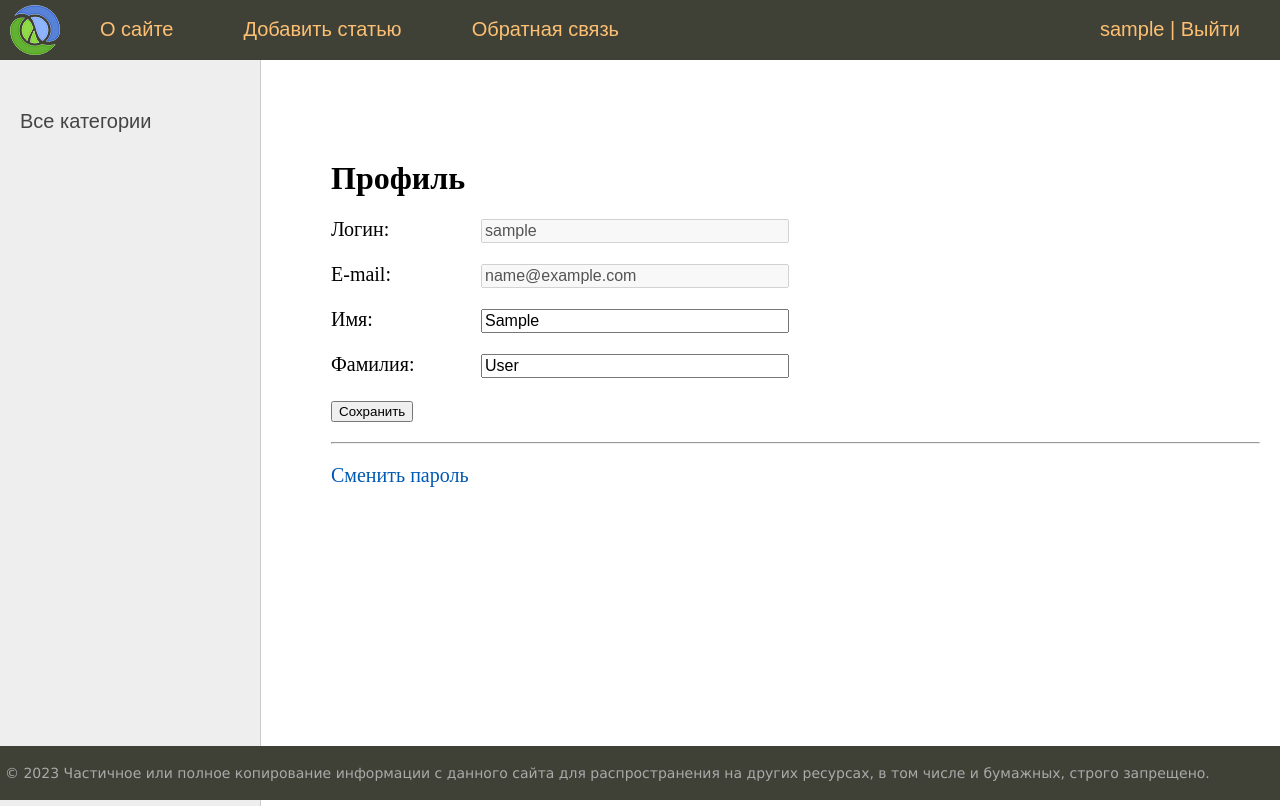
After one commit to OlegAmstl/SiteWomen, a Django app: page /users/profile/ in a window 1280 px wide. The commit adds this page. Run offline with Django 5.2, Linux system fonts and the light colour scheme; the visitor is signed in with stand-in values (Sample User, id 1); data that the repository does not hold is empty; parts of the project's set-up code (start-up, migrations or seed data) failed here and were passed over.

Commit message:
Password change.

```diff
--- a/sitewomen/settings.py
+++ b/sitewomen/settings.py
@@ -109,3 +109,5 @@ AUTHENTICATION_BACKENDS = [
     'django.contrib.auth.backends.ModelBackend',
     'users.authentication.EmailAuthBackend',
 ]
+
+EMAIL_BACKEND = "django.core.mail.backends.console.EmailBackend"
--- a/templates/base.html
+++ b/templates/base.html
@@ -21,7 +21,7 @@
 	<li><a href="{% url m.url_name %}">{{m.title}}</a></li>
 {% endfor %}
 {% if user.is_authenticated %}
-	<li class="last">{{ user.username }} | <a href="{% url 'users:logout' %}">Выйти</a></li>
+	<li class="last"><a href="{% url 'users:pofile' %}">{{ user.username }}</a> | <a href="{% url 'users:logout' %}">Выйти</a></li>
 {% else %}
 	<li class="last"><a href="{% url 'users:login' %}">Войти</a> | <a
 			href="{% url 'users:register' %}">Регестация</a></li>
--- a/users/forms.py
+++ b/users/forms.py
@@ -1,5 +1,6 @@
 from django import forms
-from django.contrib.auth.forms import AuthenticationForm, UserCreationForm
+from django.contrib.auth.forms import AuthenticationForm, UserCreationForm, \
+    PasswordChangeForm
 from django.contrib.auth import get_user_model
 
 
@@ -23,7 +24,7 @@ class RegisterUserForm(UserCreationForm):
 
     username = forms.CharField(label='Логин')
     password1 = forms.CharField(label='Пароль',
-                               widget=forms.PasswordInput())
+                                widget=forms.PasswordInput())
     password2 = forms.CharField(label='Повтор пароля',
                                 widget=forms.PasswordInput())
 
@@ -47,3 +48,45 @@ class RegisterUserForm(UserCreationForm):
             if get_user_model().objects.filter(email=email).exists():
                 raise forms.ValidationError('Такой email уже существует')
             return email
+
+
+class ProfileUserForm(forms.ModelForm):
+    """Форма профиля пользователя."""
+
+    username = forms.CharField(disabled=True,
+                               label='Логин',
+                               widget=forms.TextInput(attrs={
+                                   'class': 'form-input'}))
+    email = forms.CharField(disabled=True,
+                            label='E-mail',
+                            widget=forms.TextInput(attrs={
+                                'class': 'form-input'}))
+
+    class Meta:
+
+        model = get_user_model()
+        fields = ['username', 'email', 'first_name', 'last_name']
+        labels = {
+            'first_name': 'Имя',
+            'last_name': 'Фамилия'
+        }
+        widgets = {
+            'first_name': forms.TextInput(attrs={'class': 'form-input'}),
+            'last_name': forms.TextInput(attrs={'class': 'form-input'})
+        }
+
+
+class UserPasswordChangeForm(PasswordChangeForm):
+    """Форма изменения пароля."""
+
+    old_password = forms.CharField(label='Старый пароль',
+                                   widget=forms.PasswordInput(attrs={
+                                       'class': 'form-input'}))
+    new_password1 = forms.CharField(label='Новый пароль',
+                                    widget=forms.PasswordInput(attrs={
+                                        'class': 'form-input'
+                                    }))
+    new_password2 = forms.CharField(label='Подтверждение пароля',
+                                    widget=forms.PasswordInput(attrs={
+                                        'form-input'
+                                    }))
--- /dev/null
+++ b/users/templates/users/passwor_chage_done.html
@@ -0,0 +1,6 @@
+{% extends 'base.html' %}
+
+{% block content %}
+<h1>Пароль успешно изменен.</h1>
+<p>Вы успешно изменили пароль. <a href="{% url 'users:profile' %}">Вернуться в профиль</a>/p>
+{% endblock %}
--- /dev/null
+++ b/users/templates/users/profile.html
@@ -0,0 +1,19 @@
+{% extends 'base.html' %}
+
+{% block content %}
+<h1>Профиль</h1>
+<form method="post">
+    {% csrf_token %}
+    <div class="form-error">{{ form.non_field_errors }}</div>
+    {% for f in form %}
+    <p><label for="{{ f.id_for_label }}" class="form-label">{{ f.label }}: </label>{{ f }}</p>
+    <div class="form-error">{{ f.errors }}</div>
+    {% endfor %}
+    <p>
+        <button type="submit">Сохранить</button>
+    </p>
+</form>
+
+<hr>
+<p><a href="{% url 'users:password_change' %}">Сменить пароль</a></p>
+{% endblock %}
--- a/users/urls.py
+++ b/users/urls.py
@@ -1,5 +1,6 @@
 from django.urls import path
-from django.contrib.auth.views import LogoutView
+from django.contrib.auth.views import (LogoutView, PasswordChangeView,
+                                       PasswordChangeDoneView)
 
 from . import views
 
@@ -9,5 +10,11 @@ app_name = 'users'
 urlpatterns = [
     path('login/', views.LoginUser.as_view(), name='login'),
     path('logout/', LogoutView.as_view(), name='logout'),
-    path('register/', views.RegisterUser.as_view(), name='register')
+    path('password-change/', views.UserPasswordChange.as_view(),
+         name='password_change'),
+    path('password-change/done/', PasswordChangeDoneView.as_view(
+        template_name='users/password_change_done.html'
+    ), name='password_change_done'),
+    path('register/', views.RegisterUser.as_view(), name='register'),
+    path('profile/', views.ProfileUser.as_view(), name='profile')
 ]
--- a/users/views.py
+++ b/users/views.py
@@ -1,11 +1,12 @@
 from django.shortcuts import render
 from django.http import HttpResponse, HttpResponseRedirect
-from django.contrib.auth import authenticate, login, logout
-from django.contrib.auth.views import LoginView
-from django.views.generic import CreateView
+from django.contrib.auth import get_user_model
+from django.contrib.auth.views import LoginView, PasswordChangeView
+from django.views.generic import CreateView, UpdateView
 from django.urls import reverse, reverse_lazy
+from django.contrib.auth.mixins import LoginRequiredMixin
 
-from .forms import LoginUserForm, RegisterUserForm
+from .forms import LoginUserForm, RegisterUserForm, ProfileUserForm, UserPasswordChangeForm
 
 
 class LoginUser(LoginView):
@@ -27,6 +28,26 @@ class RegisterUser(CreateView):
     success_url = reverse_lazy('users:login')
 
 
-# def logout(request):
-#     login(request)
-#     return HttpResponse(reverse('users:login'))
+class ProfileUser(LoginRequiredMixin, UpdateView):
+    """Профиль пользователя."""
+
+    model = get_user_model()
+    form_class = ProfileUserForm
+    template_name = 'users/profile.html'
+    extra_context = {
+        'title': 'Профиль пользователя'
+    }
+
+    def get_success_url(self):
+        return reverse_lazy('users:profile')
+
+    def get_object(self, queryset=None):
+        return self.request.user
+
+
+class UserPasswordChange(PasswordChangeView):
+    """Изменение пароля."""
+
+    form_class = UserPasswordChangeForm
+    success_url = reverse_lazy('users:password_change_done')
+    template_name = 'users/password_change_form.html'
```
Also changed, not shown: users/templates/users/password_change.html (added, +20 -0 lines).
